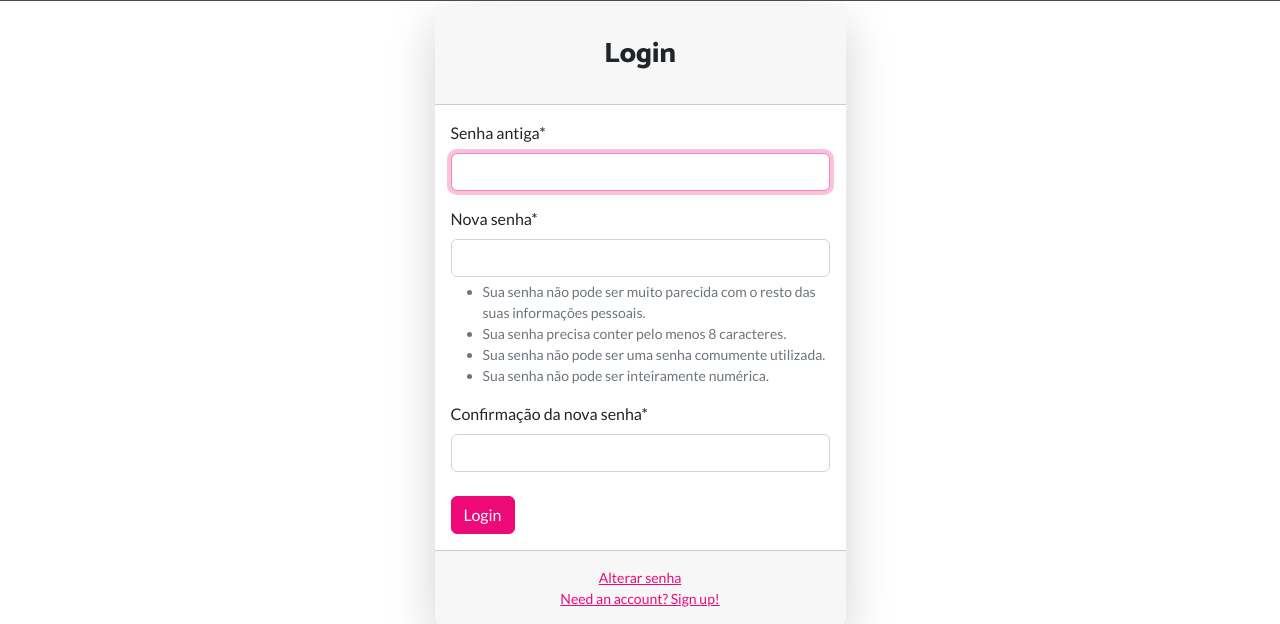
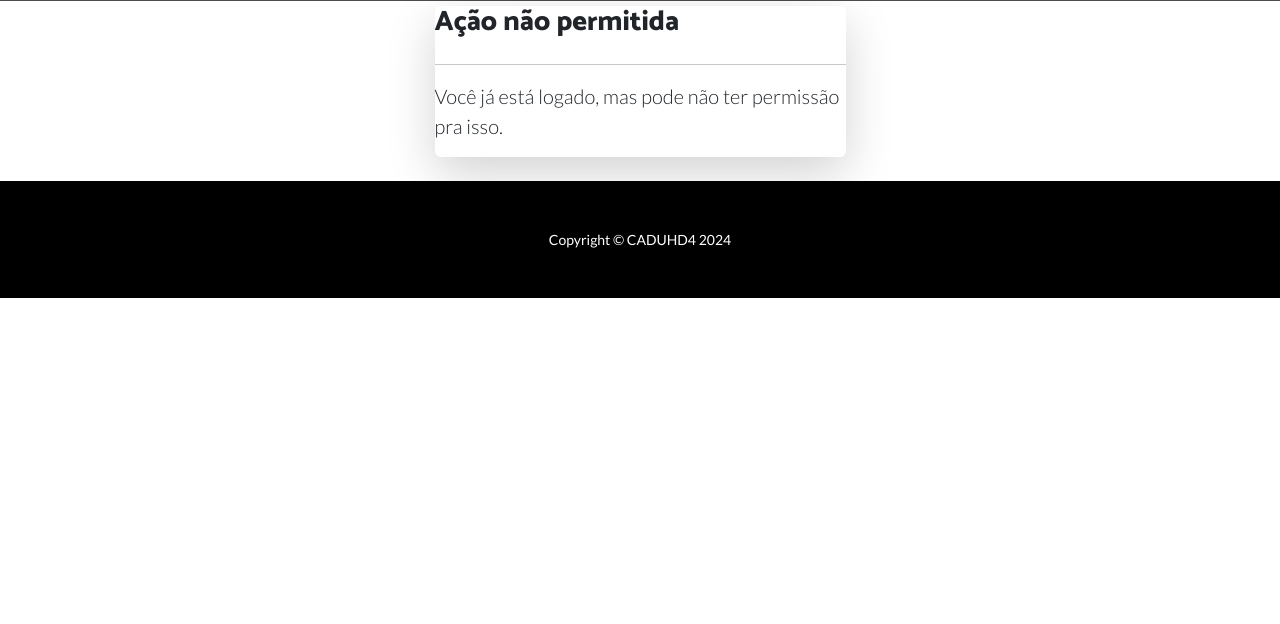
Before and after one commit to caduHD4/Django, a Django app: page /alterar-minha-senha/ in a window 1280 px wide. Shown: the part 66-690 px from the top of the page. After the commit the page ends 364 px from the top, so only its background shows below. Run offline with Django 4.2, Linux system fonts and the light colour scheme; a user stored in the database is signed in; some libraries are stand-ins or nearby versions.

Commit message:
Mensagem de ação não permitida e consertando caminho da pagina inicial

```diff
--- a/paginas/templates/paginas/modelo.html
+++ b/paginas/templates/paginas/modelo.html
@@ -29,7 +29,7 @@
         {% block navegacao %}
         <nav class="navbar navbar-expand-lg navbar-dark navbar-custom fixed-top">
             <div class="container px-5">
-                <a class="navbar-brand" href="#page-top">Cadu</a>
+                <a class="navbar-brand" href="{% url 'inicio' %}">Cadu</a>
                 <button class="navbar-toggler" type="button" data-bs-toggle="collapse" data-bs-target="#navbarResponsive" aria-controls="navbarResponsive" aria-expanded="false" aria-label="Toggle navigation">
                     <span class="navbar-toggler-icon"></span>
                 </button>
--- a/usuarios/templates/usuarios/login.html
+++ b/usuarios/templates/usuarios/login.html
@@ -12,6 +12,11 @@
                 <div class="row justify-content-center">
                     <div class="col-lg-5">
                         <div class="card shadow-lg border-0 rounded-lg mt-5">
+                            {% if request.user.is_authenticated %}
+                            <h3>Ação não permitida</h3>
+                            <hr>
+                            <p class="lead">Você já está logado, mas pode não ter permissão pra isso.</p>
+                            {% else %}
                             <div class="card-header">
                                 <h3 class="text-center font-weight-light my-4">Login</h3>
                             </div>
@@ -28,6 +33,7 @@
                                 <div class="small"><a href="{% url 'alterar-senha' %}">Alterar senha</a></div>
                                 <div class="small"><a href="{% url 'register' %}">Need an account? Sign up!</a></div>
                             </div>
+                            {% endif %}
                         </div>
                     </div>
                 </div>
```
Also changed, not shown: db.sqlite3.
